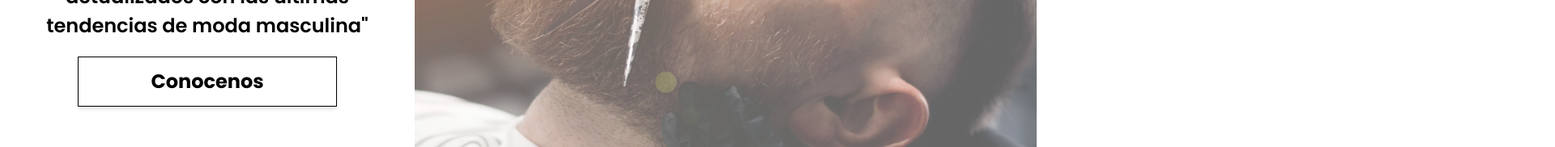
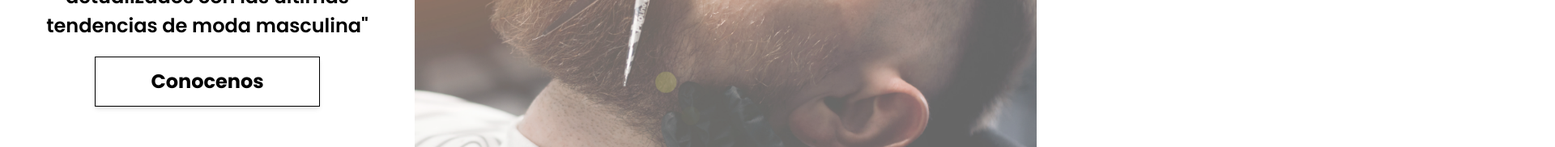
Before and after one commit to ericfluna/lasantabarber, a React (Vite) app: page / in a window 1280 px wide. Shown: the part 427-609 px from the top of the page at 81% size, 1920 px wide, since content can reach past the window. Built offline with nearby package versions, Linux system fonts and the light colour scheme.

Commit message:
Mapa fixed

```diff
--- a/src/App.jsx
+++ b/src/App.jsx
@@ -27,7 +27,7 @@ function App() {
 
   return (
     <div
-      className={`w-screen h-screen  scrollbar-thin scrollbar-thumb-slate-800 scrollbar-track-slate-300 bg-end`}
+      className={`w-screen h-screen overflow-x-hidden scrollbar-thin scrollbar-thumb-slate-800 scrollbar-track-slate-300 bg-end`}
     >
       <Header
         darkMode={darkMode}
--- a/src/components/header.jsx
+++ b/src/components/header.jsx
@@ -13,7 +13,7 @@ export default function Header({
 }) {
   return (
     <header
-      className={`fixed z-50 top-0 right-0 ${
+      className={`fixed z-50 top-0 left-0 ${
         darkMode ? 'bg-color-presentacion-dark' : 'bg-color-presentacion'
       } flex justify-center align-middle w-screen h-20 px-10 lg:px-20 2xl:px-40 fast-trans shadow-md `}
     >
--- a/src/components/mapa.jsx
+++ b/src/components/mapa.jsx
@@ -4,13 +4,12 @@ export default function Mapa({ darkMode }) {
   const [mostrarSatelite, setMostrarSatelite] = useState(true)
   return (
     <div
-      className={`flex flex-col lg:flex-row h-4/6 p-4 lg:p-10 -mt-10
-       98 ${
+      className={`flex flex-col lg:flex-row h-screen lg:h-4/6 p-4 lg:p-10 -mt-10 ${
         darkMode ? 'bg-color-dark' : 'bg-color'
       }`}
     >
       <div
-        className={`w-full h-1/3 lg:h-full lg:w-1/3 flex align-middle justify-center text-center ${
+        className={`w-full h-2/5 lg:h-full lg:w-1/3 flex align-middle justify-center text-center ${
           darkMode ? 'bg-color-presentacion-dark' : 'bg-color-presentacion'
         }`}
       >
@@ -23,7 +22,7 @@ export default function Mapa({ darkMode }) {
             Nuestro Local
           </h1>
           <button
-            className={`border w-80 fast-trans shadow-md font-bold h-12 rounded-lgmx-20 hover:border hover:scale-105 ${
+            className={`border w-60 fast-trans shadow-md font-bold h-12 rounded-lgmx-20 hover:border hover:scale-105 ${
               !darkMode
                 ? 'bg-white hover:bg-neutral-800 text-black hover:text-white hover:border-white'
                 : 'bg-neutral-800 hover:bg-white text-white hover:text-black hover:border-black'
@@ -39,7 +38,7 @@ export default function Mapa({ darkMode }) {
 
           <a href="https://booksy.com/es-es/13385_la-santa-barber_barberia_48923_santa-coloma-de-gramenet">
             <button
-              className={`w-80 border fast-trans shadow-md font-bold h-12 rounded-lgmx-20 hover:border hover:scale-105 ${
+              className={`w-60 border fast-trans shadow-md font-bold h-12 rounded-lgmx-20 hover:border hover:scale-105 ${
                 darkMode
                   ? 'bg-color-presentacion hover:bg-neutral-800 text-black hover:text-white hover:border-white'
                   : 'bg-neutral-800 hover:bg-white text-white hover:text-black hover:border-black'
@@ -51,7 +50,7 @@ export default function Mapa({ darkMode }) {
         </div>
       </div>
 
-      <div className="w-full h-2/3 lg:h-full lg:w-2/3 overflow-hidden">
+      <div className=" h-3/5 lg:w-2/3 overflow-hidden">
         {mostrarSatelite ? (
           <iframe
             src="https://www.google.com/maps/embed?pb=!1m18!1m12!1m3!1d747.5817520349074!2d2.211091908696658!3d41.45382233983911!2m3!1f0!2f0!3f0!3m2!1i1024!2i768!4f13.1!3m3!1m2!1s0x12a4bdecb0ce0643%3A0xa23a183b300f8a83!2sLa%20Santa%20Barber!5e0!3m2!1ses!2ses!4v1688298201289!5m2!1ses!2ses"
--- a/src/components/presentacion.jsx
+++ b/src/components/presentacion.jsx
@@ -2,7 +2,7 @@ export default function Presentacion({ darkMode, handleScrollDown }) {
   return (
     <div
       id="presentacion"
-      className={`flex justify-center align-middle min-w-screen min-h-screen`}
+      className={`flex justify-center align-middle w-screen h-screen`}
     >
       <div
         className={`p-12 text-center flex items-center lg:w-2/5 h-screen ${
@@ -59,14 +59,14 @@ export default function Presentacion({ darkMode, handleScrollDown }) {
           </h3>
 
           <button
-            className={`fast-trans shadow-md font-bold h-fit w-80 px-10 py-3 border hover:scale-105 ${
+            className={`fast-trans shadow-md font-bold h-fit w-2/3  py-3 border hover:scale-105 ${
               !darkMode
                 ? 'bg-white border-black hover:bg-neutral-800 text-black hover:text-white hover:border-white'
                 : 'bg-neutral-800 hover:bg-white text-white hover:text-black hover:border-black'
             }`}
             onClick={handleScrollDown}
           >
-            <h2 className="fast-trans">Conocenos</h2>
+            <h2 className="fast-trans m-auto">Conocenos</h2>
           </button>
         </div>
       </div>
```
